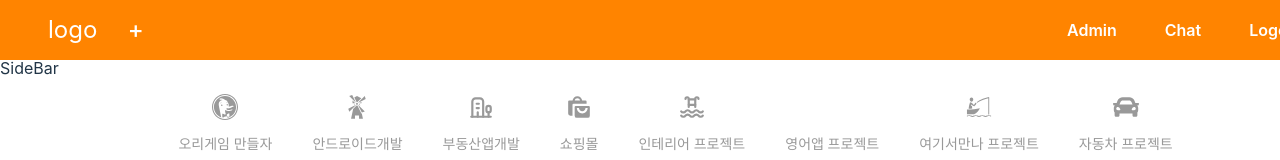
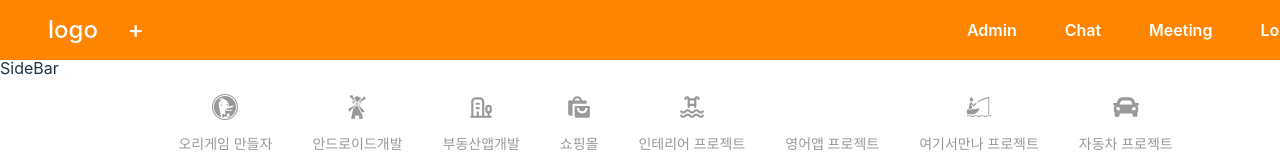
Before and after one commit to FE02-3ThProject/FrontEnd, a React (Vite) app: page / in a window 1280 px wide. Shown: the top 160 px of the page. Built offline with nearby package versions, Linux system fonts and the light colour scheme; some icons are missing.

Commit message:
Navbar 링크추가

```diff
--- a/src/components/NavItem.tsx
+++ b/src/components/NavItem.tsx
@@ -1,13 +1,25 @@
-import React from "react";
+import { Link } from "react-router-dom";
 import MenuItem from "./MenuItem";
 import styled from "styled-components";
 
 const NavItem = () => {
   return (
     <StMenuList>
-      <MenuItem label="Admin" />
-      <MenuItem label="Chat" />
-      <MenuItem label="Logout" />
+      <Link to="mypage/:id" style={{ textDecoration: "none", color: "white" }}>
+        <MenuItem label="Admin" />
+      </Link>
+      <Link
+        to="chating/:roomId"
+        style={{ textDecoration: "none", color: "white" }}
+      >
+        <MenuItem label="Chat" />
+      </Link>
+      <Link to="meeting/:id" style={{ textDecoration: "none", color: "white" }}>
+        <MenuItem label="Meeting" />
+      </Link>
+      <Link to="login" style={{ textDecoration: "none", color: "white" }}>
+        <MenuItem label="Login" />
+      </Link>
     </StMenuList>
   );
 };
--- a/src/components/Navbar.tsx
+++ b/src/components/Navbar.tsx
@@ -1,6 +1,7 @@
 import { useState } from "react";
 import NavItem from "./NavItem";
 import styled from "styled-components";
+import { Link } from "react-router-dom";
 
 const Navbar = () => {
   const [menu, setMenu] = useState(false);
@@ -10,7 +11,9 @@ const Navbar = () => {
   return (
     <StNav>
       <StTop>
-        <StLogo>logo</StLogo>
+        <Link to="/" style={{ textDecoration: "none", color: "white" }}>
+          <StLogo>logo</StLogo>
+        </Link>
         <StMenu>
           {menu === false ? (
             <StMenuButton onClick={handleMenu}>+</StMenuButton>
```
